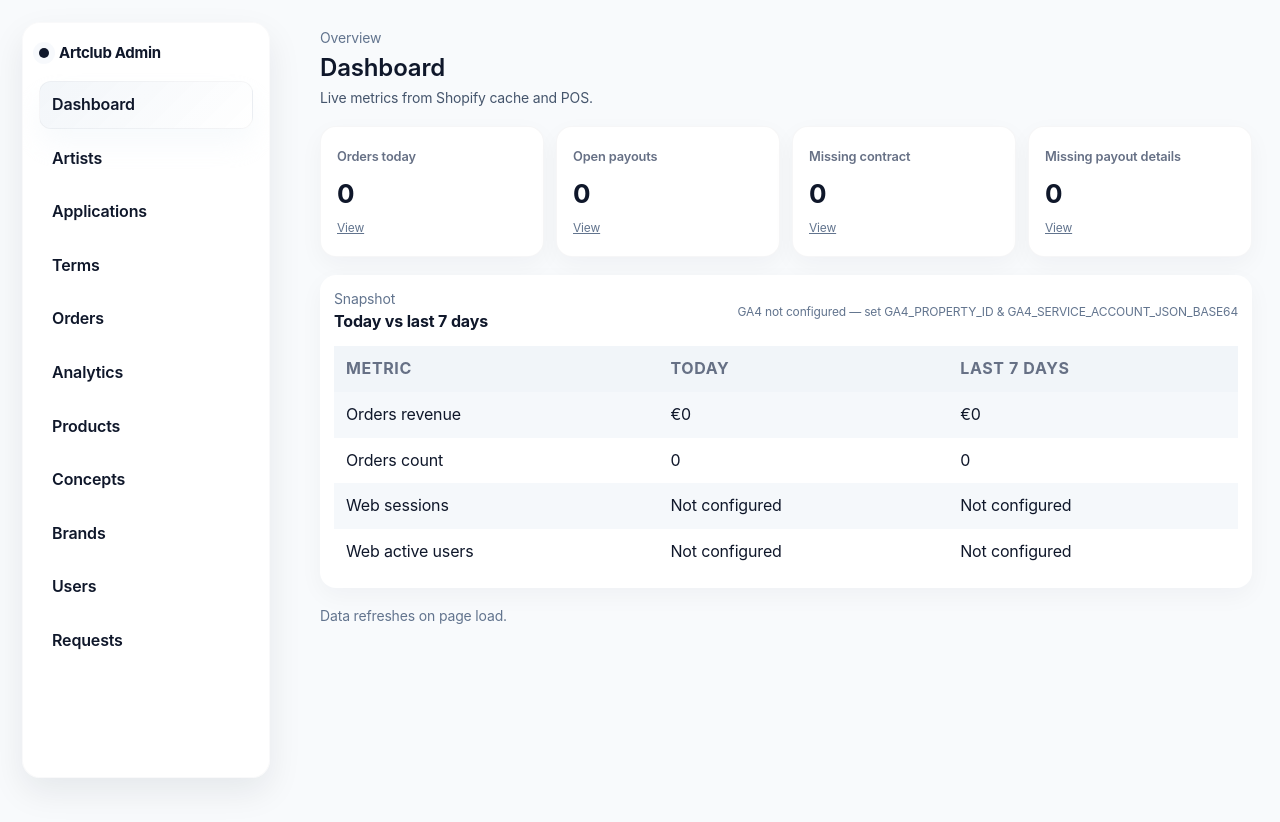
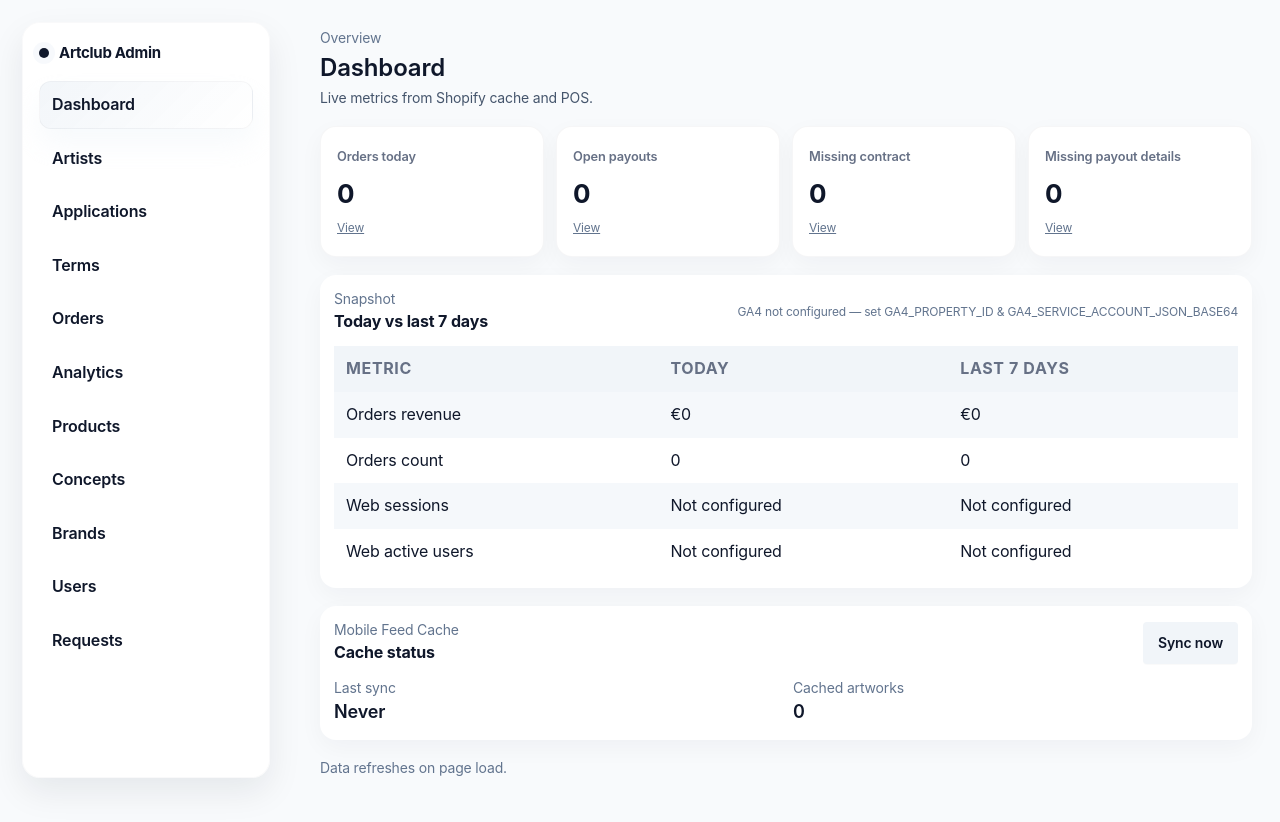
Before and after one commit to artclubwtf/artclub-admin-clean, a Next.js app in the folder apps/admin/: page /admin in a window 1280 px wide. Before the commit the page ends 800 px from the top, so only its background shows below. Built offline with nearby package versions, Linux system fonts and the light colour scheme; no server answers; the database is empty.

Commit message:
feat: added the sync button for artworks

```diff
--- a/apps/admin/app/admin/AdminDashboardClient.tsx
+++ b/apps/admin/app/admin/AdminDashboardClient.tsx
@@ -26,12 +26,23 @@ type GaSnapshot =
     }
   | null;
 
+type MobileFeedCacheStats = {
+  count: number;
+  lastImportedAt: string | null;
+};
+
 export default function AdminDashboardClient() {
   const [metrics, setMetrics] = useState<Metrics | null>(null);
   const [loading, setLoading] = useState(false);
   const [error, setError] = useState<string | null>(null);
   const [ordersSnapshot, setOrdersSnapshot] = useState<OrdersSnapshot | null>(null);
   const [gaSnapshot, setGaSnapshot] = useState<GaSnapshot>(null);
+  const [cacheStats, setCacheStats] = useState<MobileFeedCacheStats | null>(null);
+  const [cacheLoading, setCacheLoading] = useState(false);
+  const [cacheError, setCacheError] = useState<string | null>(null);
+  const [cacheHidden, setCacheHidden] = useState(false);
+  const [syncing, setSyncing] = useState(false);
+  const [syncMessage, setSyncMessage] = useState<{ type: "success" | "error"; text: string } | null>(null);
 
   useEffect(() => {
     let active = true;
@@ -59,6 +70,79 @@ export default function AdminDashboardClient() {
       active = false;
     };
   }, []);
+
+  useEffect(() => {
+    let active = true;
+    const loadCache = async () => {
+      setCacheLoading(true);
+      setCacheError(null);
+      try {
+        const res = await fetch("/api/admin/mobile-feed-cache", { cache: "no-store" });
+        if (res.status === 401 || res.status === 403) {
+          if (active) setCacheHidden(true);
+          return;
+        }
+        if (!res.ok) {
+          const payload = await res.json().catch(() => null);
+          throw new Error(payload?.error || "Failed to load cache stats");
+        }
+        const json = await res.json();
+        if (!active) return;
+        setCacheStats({
+          count: Number(json?.count || 0),
+          lastImportedAt: typeof json?.lastImportedAt === "string" ? json.lastImportedAt : null,
+        });
+      } catch (err: any) {
+        if (!active) return;
+        setCacheError(err?.message ?? "Failed to load cache stats");
+      } finally {
+        if (active) setCacheLoading(false);
+      }
+    };
+
+    loadCache();
+    return () => {
+      active = false;
+    };
+  }, []);
+
+  const handleSync = async () => {
+    setSyncing(true);
+    setSyncMessage(null);
+    try {
+      const res = await fetch("/api/admin/sync/artworks", {
+        method: "POST",
+        headers: { "Content-Type": "application/json" },
+        body: JSON.stringify({ limit: 200 }),
+      });
+      const payload = await res.json().catch(() => null);
+      if (!res.ok || !payload?.ok) {
+        throw new Error(payload?.error || "Failed to sync artworks");
+      }
+      const importedCount = Number(payload.imported || 0);
+      const nextCursorInfo = payload.nextCursor ? ` Next cursor: ${payload.nextCursor}` : "";
+      setSyncMessage({ type: "success", text: `Imported ${importedCount} items.${nextCursorInfo}` });
+
+      setCacheLoading(true);
+      try {
+        const statsRes = await fetch("/api/admin/mobile-feed-cache", { cache: "no-store" });
+        if (statsRes.ok) {
+          const statsJson = await statsRes.json();
+          setCacheStats({
+            count: Number(statsJson?.count || 0),
+            lastImportedAt: typeof statsJson?.lastImportedAt === "string" ? statsJson.lastImportedAt : null,
+          });
+          setCacheError(null);
+        }
+      } finally {
+        setCacheLoading(false);
+      }
+    } catch (err: any) {
+      setSyncMessage({ type: "error", text: err?.message ?? "Failed to sync artworks" });
+    } finally {
+      setSyncing(false);
+    }
+  };
 
   useEffect(() => {
     let active = true;
@@ -192,6 +276,13 @@ export default function AdminDashboardClient() {
     },
   ];
 
+  const lastSyncLabel = cacheLoading
+    ? "…"
+    : cacheStats?.lastImportedAt
+      ? new Date(cacheStats.lastImportedAt).toLocaleString()
+      : "Never";
+  const cacheCountLabel = cacheLoading ? "…" : cacheStats ? cacheStats.count : "–";
+
   return (
     <div className="admin-dashboard">
       <header className="space-y-1">
@@ -244,6 +335,45 @@ export default function AdminDashboardClient() {
         </table>
       </div>
 
+      {!cacheHidden && (
+        <div className="card acCard">
+          <div className="cardHeader">
+            <div>
+              <p className="text-sm text-slate-500 m-0">Mobile Feed Cache</p>
+              <strong>Cache status</strong>
+            </div>
+            <button className="ac-button" type="button" onClick={handleSync} disabled={syncing}>
+              {syncing ? (
+                <>
+                  <span className="inline-block h-3 w-3 animate-spin rounded-full border border-slate-400 border-t-transparent" />
+                  Syncing…
+                </>
+              ) : (
+                "Sync now"
+              )}
+            </button>
+          </div>
+
+          {cacheError && <p className="text-sm text-red-600">{cacheError}</p>}
+          {syncMessage && (
+            <p className={`text-sm ${syncMessage.type === "error" ? "text-red-600" : "text-emerald-600"}`}>
+              {syncMessage.text}
+            </p>
+          )}
+
+          <div className="acGrid2">
+            <div className="space-y-1">
+              <p className="text-sm text-slate-500 m-0">Last sync</p>
+              <p className="text-lg font-semibold m-0">{lastSyncLabel}</p>
+            </div>
+            <div className="space-y-1">
+              <p className="text-sm text-slate-500 m-0">Cached artworks</p>
+              <p className="text-lg font-semibold m-0">{cacheCountLabel}</p>
+            </div>
+          </div>
+        </div>
+      )}
+
       <p className="text-sm text-slate-500">Data refreshes on page load.</p>
     </div>
   );
--- /dev/null
+++ b/apps/admin/app/api/admin/mobile-feed-cache/route.ts
@@ -0,0 +1,25 @@
+import { NextResponse } from "next/server";
+import { connectMongo } from "@/lib/mongodb";
+import { ShopifyArtworkCacheModel } from "@/models/ShopifyArtworkCache";
+
+export async function GET() {
+  try {
+    await connectMongo();
+
+    const [count, latest] = await Promise.all([
+      ShopifyArtworkCacheModel.countDocuments({}),
+      ShopifyArtworkCacheModel.findOne({ lastImportedAt: { $type: "date" } })
+        .sort({ lastImportedAt: -1 })
+        .select({ lastImportedAt: 1 })
+        .lean(),
+    ]);
+
+    const lastImportedAt = latest?.lastImportedAt ? new Date(latest.lastImportedAt).toISOString() : null;
+
+    return NextResponse.json({ count, lastImportedAt }, { status: 200 });
+  } catch (err) {
+    console.error("Failed to load mobile feed cache stats", err);
+    const message = err instanceof Error ? err.message : "Internal Server Error";
+    return NextResponse.json({ error: message }, { status: 500 });
+  }
+}
```
